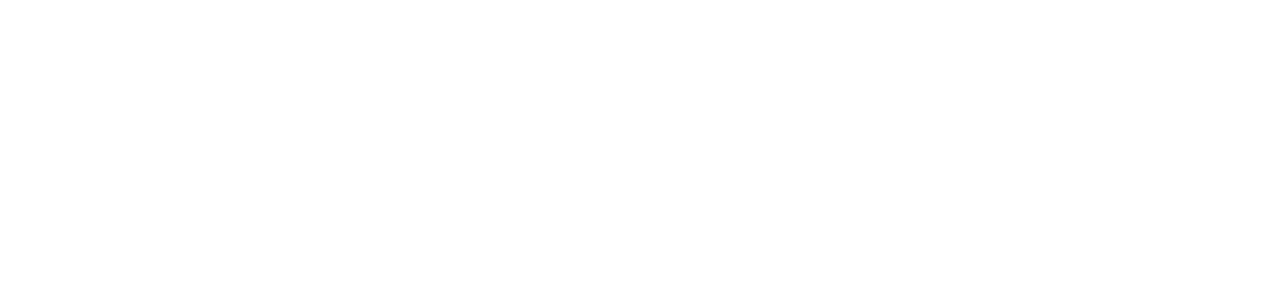
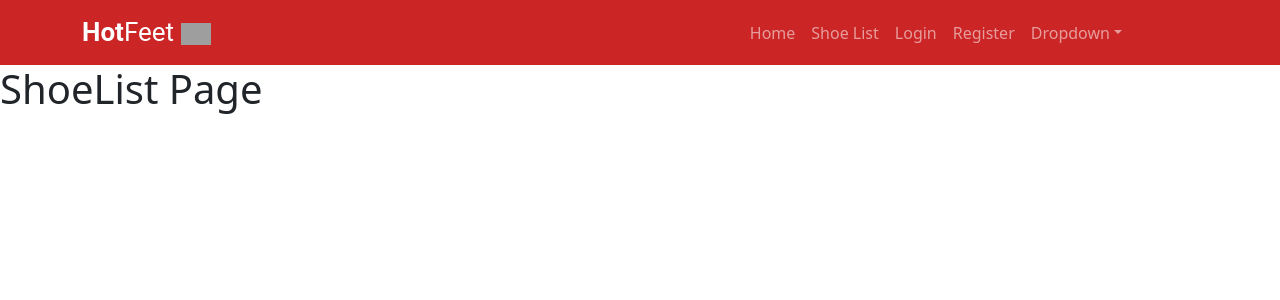
Before and after one commit to Megwana/drf-react, a React (Create React App) app in the folder myproject/frontend_react/: page /shoelist in a window 1280 px wide. Before the commit this address had no page. Shown: the top 300 px of the page. Built offline with nearby package versions, Linux system fonts and the light colour scheme; grey boxes are pictures that could not be loaded.

Commit message:
ShoeList Page added to links route

```diff
--- a/myproject/frontend_react/package.json
+++ b/myproject/frontend_react/package.json
@@ -6,6 +6,7 @@
     "@testing-library/jest-dom": "^5.17.0",
     "@testing-library/react": "^13.4.0",
     "@testing-library/user-event": "^13.5.0",
+    "axios": "^1.4.0",
     "bootstrap": "^5.3.1",
     "react": "^18.2.0",
     "react-bootstrap": "^2.8.0",
--- a/myproject/frontend_react/src/App.js
+++ b/myproject/frontend_react/src/App.js
@@ -2,12 +2,14 @@
 import Home from './pages/Home';
 import Login from './pages/Login';
 import Register from './pages/Register';
+import ShoeListPage from "./pages/ShoeListPage";
 
 function App() {
   return (
     <Router>
       <Routes>
         <Route path="/" element={ <Home /> } />
+        <Route path="/shoelist" element={ <ShoeListPage /> } />
         <Route path="/login" element={ <Login /> } />
         <Route path="/register" element={ <Register /> } />
         {/* Add more Route components for additional paths here */}
--- a/myproject/frontend_react/src/components/NavBar.js
+++ b/myproject/frontend_react/src/components/NavBar.js
@@ -9,7 +9,7 @@
     <Navbar expand="lg" variant="dark" className="custom-navbar">
       <div className="container">
         <div className='navbar-brand-container'>
-          <Navbar.Brand href="/">hotFeet <img src={runningLogo} alt="Running Logo" className="running-logo" />
+          <Navbar.Brand href="/"><b>Hot</b>Feet <img src={runningLogo} alt="Running Logo" className="running-logo" />
           </Navbar.Brand>
         </div>
         <Navbar.Toggle aria-controls="navbar-nav" />
--- a/myproject/frontend_react/src/pages/Login.js
+++ b/myproject/frontend_react/src/pages/Login.js
@@ -2,7 +2,7 @@
 import NavBar from '../components/NavBar';
 
 
-function Home() {
+function Login() {
     return (
         <div>
             <NavBar />
@@ -11,4 +11,4 @@
     );
 }
 
-export default Home;
+export default Login;
--- a/myproject/frontend_react/src/pages/Register.js
+++ b/myproject/frontend_react/src/pages/Register.js
@@ -2,7 +2,7 @@
 import NavBar from '../components/NavBar';
 
 
-function Home() {
+function Register() {
     return (
         <div>
             <NavBar />
@@ -11,4 +11,4 @@
     );
 }
 
-export default Home;
+export default Register;
--- a/myproject/frontend_react/src/pages/ShoeListPage.js
+++ b/myproject/frontend_react/src/pages/ShoeListPage.js
@@ -0,0 +1,14 @@
+import React from 'react';
+import NavBar from '../components/NavBar';
+
+
+function ShoeListPage() {
+    return (
+        <div>
+            <NavBar />
+            <h1>ShoeList Page</h1>
+        </div>
+    );
+}
+
+export default ShoeListPage;
```
Also changed, not shown: 1 other file (tests, documents, lock files or other folders).
